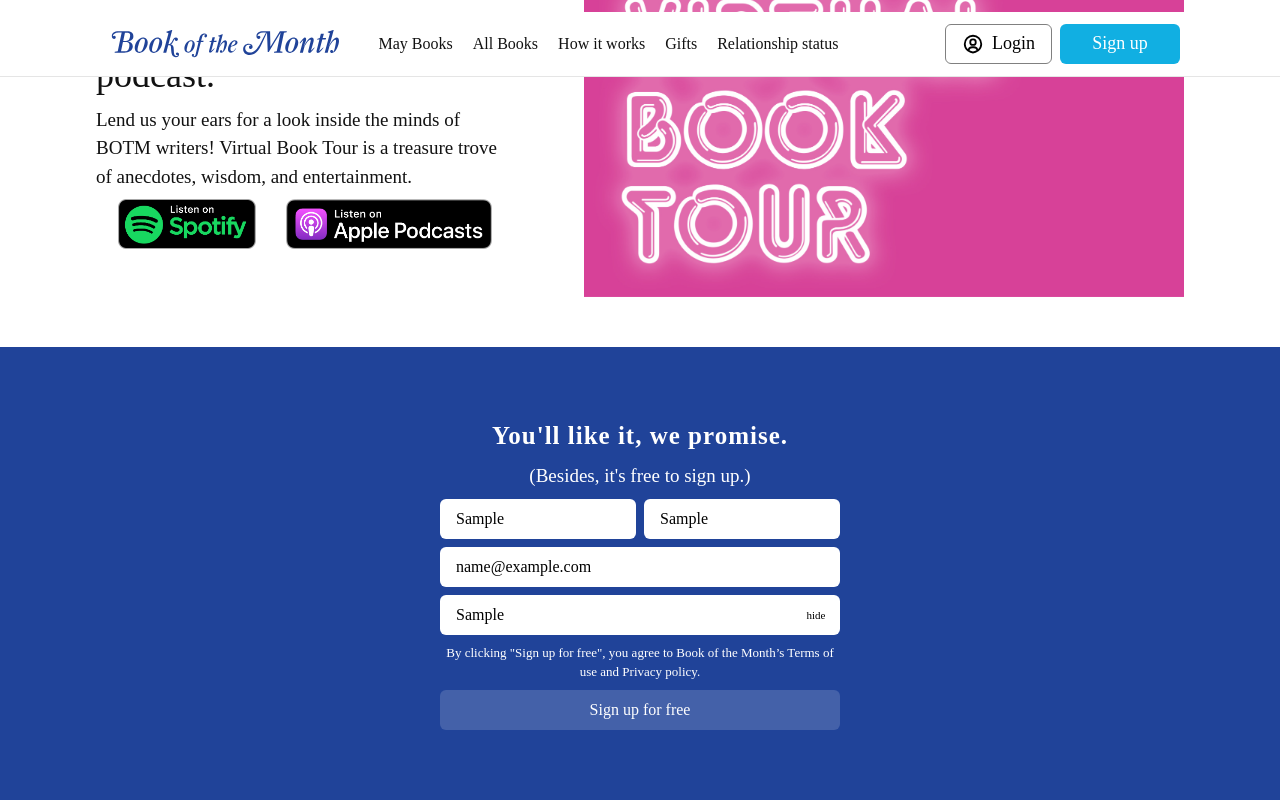
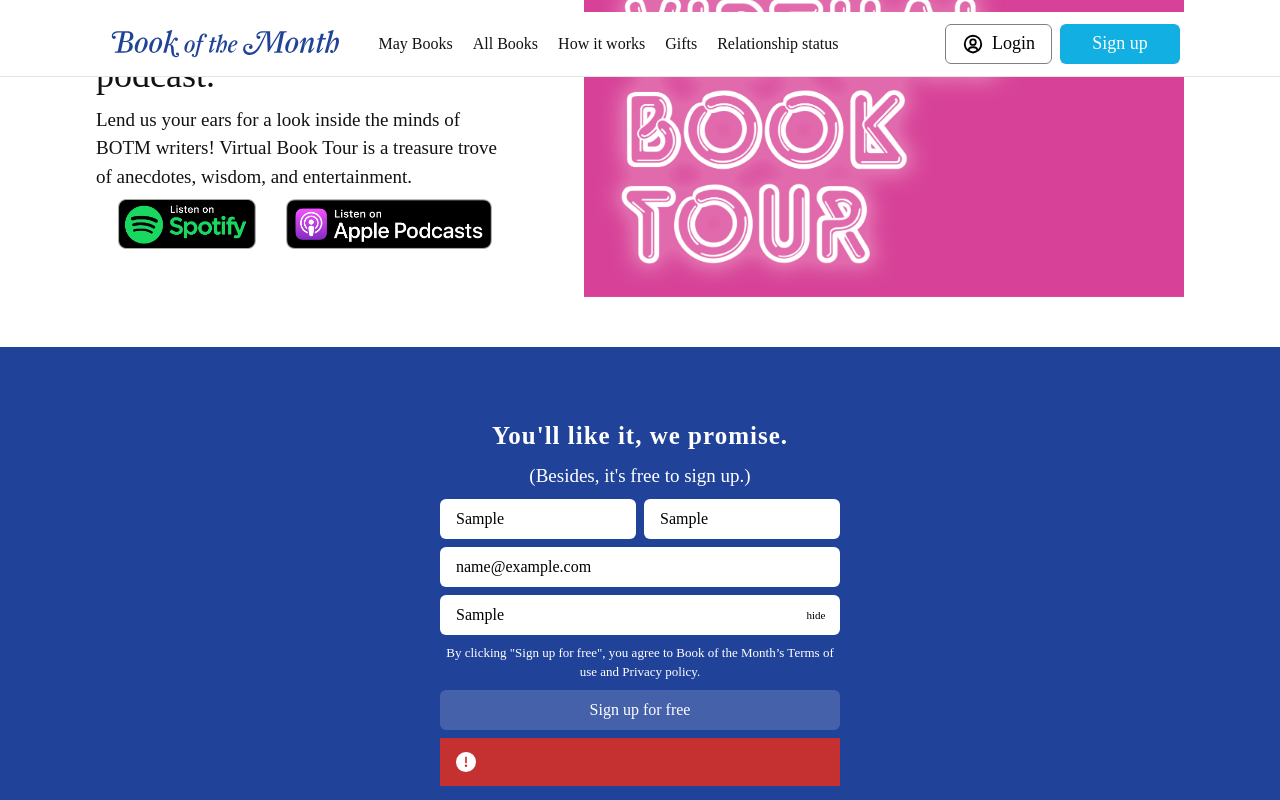
Before and after one commit to jezozobrado/botm, a React (Vite) app in the folder front-end/: page / in a window 1280 px wide. Both pictures are taken after typing "Sample", "Sample", "name@example.com", "Sample" into the empty fields and a click on the button "Sign up for free". Shown: the part 3663-4463 px from the top of the page. Built offline with nearby package versions, Linux system fonts and the light colour scheme; no server answers; a web font is replaced by a local one.

Commit message:
Refactor form error messages.

```diff
--- a/front-end/src/components/AuthAlert.tsx
+++ b/front-end/src/components/AuthAlert.tsx
@@ -3,10 +3,11 @@
 interface Props {
   status: "info" | "success" | "warning" | "loading" | "error";
   errorMessage?: string;
+  modal?: boolean;
 }
-const AuthAlert = ({ status, errorMessage }: Props) => {
+const AuthAlert = ({ status, errorMessage, modal = false }: Props) => {
   return (
-    <Alert status={status} width="480px" justifyContent="center" margin="auto">
+    <Alert status={status} width={!modal ? "480px" : ""} variant="solid">
       <AlertIcon />
       <AlertDescription>{errorMessage}</AlertDescription>
     </Alert>
--- a/front-end/src/components/NavBar.tsx
+++ b/front-end/src/components/NavBar.tsx
@@ -114,7 +114,9 @@
               </Link>
             )}
 
-            {!user && <RegFormModal buttonText={"Sign up"} />}
+            {!user && (
+              <RegFormModal buttonText={"Sign up"} btnVariant={"btn-primary"} />
+            )}
           </HStack>
         </HStack>
       </Show>
--- a/front-end/src/components/RegForm.tsx
+++ b/front-end/src/components/RegForm.tsx
@@ -1,4 +1,7 @@
 import {
+  Alert,
+  AlertDescription,
+  AlertIcon,
   Button,
   HStack,
   Input,
@@ -103,13 +106,42 @@
             {submitText}
           </Button>
           {errors.firstName?.message && (
-            <Text color="white">{errors.firstName?.message}</Text>
+            <AuthAlert
+              status={"error"}
+              errorMessage={errors.firstName?.message}
+              modal={true}
+            />
           )}
 
-          {errors.lastName?.message && <Text>{errors.lastName?.message}</Text>}
-          {errors.email?.message && <Text>{errors.email?.message}</Text>}
-          {errors.password?.message && <Text>{errors.password?.message}</Text>}
-          {axiosError && <Text>{axiosError?.response?.data as string}</Text>}
+          {errors.lastName?.message && (
+            <AuthAlert
+              status={"error"}
+              errorMessage={errors.lastName?.message}
+              modal={true}
+            />
+          )}
+
+          {errors.email?.message && (
+            <AuthAlert
+              status={"error"}
+              errorMessage={errors.email?.message}
+              modal={true}
+            />
+          )}
+          {errors.password?.message && (
+            <AuthAlert
+              status={"error"}
+              errorMessage={errors.password?.message}
+              modal={true}
+            />
+          )}
+          {axiosError && (
+            <AuthAlert
+              status={"error"}
+              errorMessage={axiosError?.response?.data as string}
+              modal={true}
+            />
+          )}
         </Stack>
       </form>
     </>
--- a/front-end/src/components/RegFormModal.tsx
+++ b/front-end/src/components/RegFormModal.tsx
@@ -13,15 +13,16 @@
 
 interface Props {
   buttonText: string;
+  btnVariant: string;
 }
 
-const RegFormModal = ({ buttonText }: Props) => {
+const RegFormModal = ({ buttonText, btnVariant }: Props) => {
   const { isOpen: isOpenSignUp, onOpen, onClose } = useDisclosure();
   return (
     <>
       <Button
         width="120px"
-        variant="btn-primary"
+        variant={btnVariant}
         onClick={onOpen}
         fontWeight="normal"
       >
@@ -31,7 +32,7 @@
         <ModalOverlay />
         <ModalContent bgColor="brand.200">
           <ModalHeader color="white" letterSpacing={1}>
-            Books are awaiting!
+            This is the good part.
           </ModalHeader>
           <ModalCloseButton color="white" />
           <ModalBody>
--- a/front-end/src/pages/Login.tsx
+++ b/front-end/src/pages/Login.tsx
@@ -1,8 +1,4 @@
 import {
-  Alert,
-  AlertDescription,
-  AlertIcon,
-  AlertTitle,
   Button,
   HStack,
   Input,
@@ -23,14 +19,14 @@
 import useAuth from "../hooks/useAuth";
 import useUserStore from "../store/userStore";
 import AuthAlert from "../components/AuthAlert";
+import RegFormModal from "../components/RegFormModal";
 
 const schema = Joi.object({
   email: Joi.string()
-    .min(5)
     .max(50)
     .required()
     .email({ tlds: { allow: false } }),
-  password: Joi.string().min(5).max(50).required(),
+  password: Joi.string().max(50).required(),
 });
 
 const Login = () => {
@@ -107,16 +103,20 @@
       <HStack justifyContent="center" mt={2}>
         <Text textAlign="center">New around here?</Text>
         <Link>
-          <Button variant="btn-link">Join now.</Button>
+          {/* <Button variant="btn-link">Join now.</Button> */}
+          <RegFormModal buttonText={"Join now."} btnVariant={"btn-link"} />
         </Link>
       </HStack>
       <Stack alignItems="center">
         {errors?.email && (
-          <AuthAlert status={"error"} errorMessage={errors.email.message} />
+          <AuthAlert status={"error"} errorMessage={errors?.email?.message} />
         )}
 
         {errors?.password && (
-          <AuthAlert status={"error"} errorMessage={errors.password.message} />
+          <AuthAlert
+            status={"error"}
+            errorMessage={errors?.password?.message}
+          />
         )}
 
         {authUser.error instanceof AxiosError && (
```
